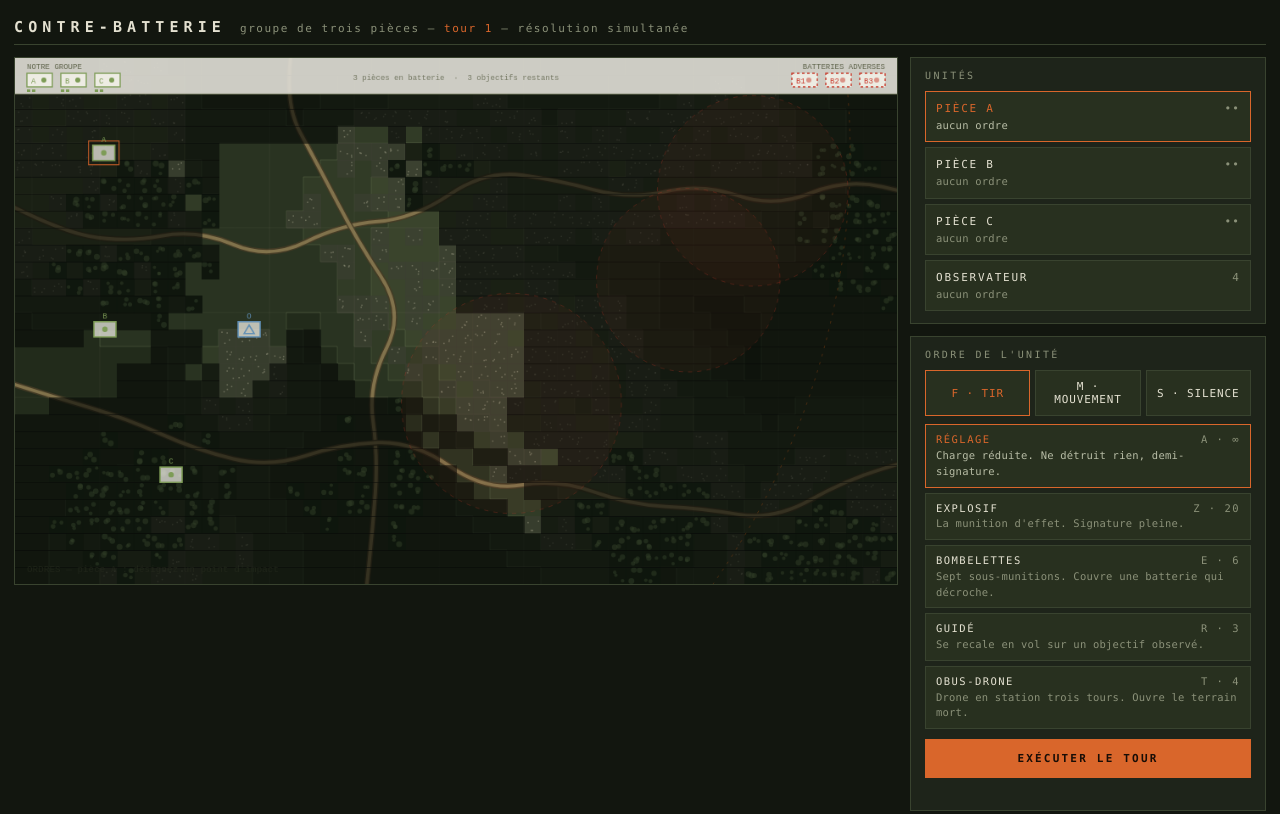
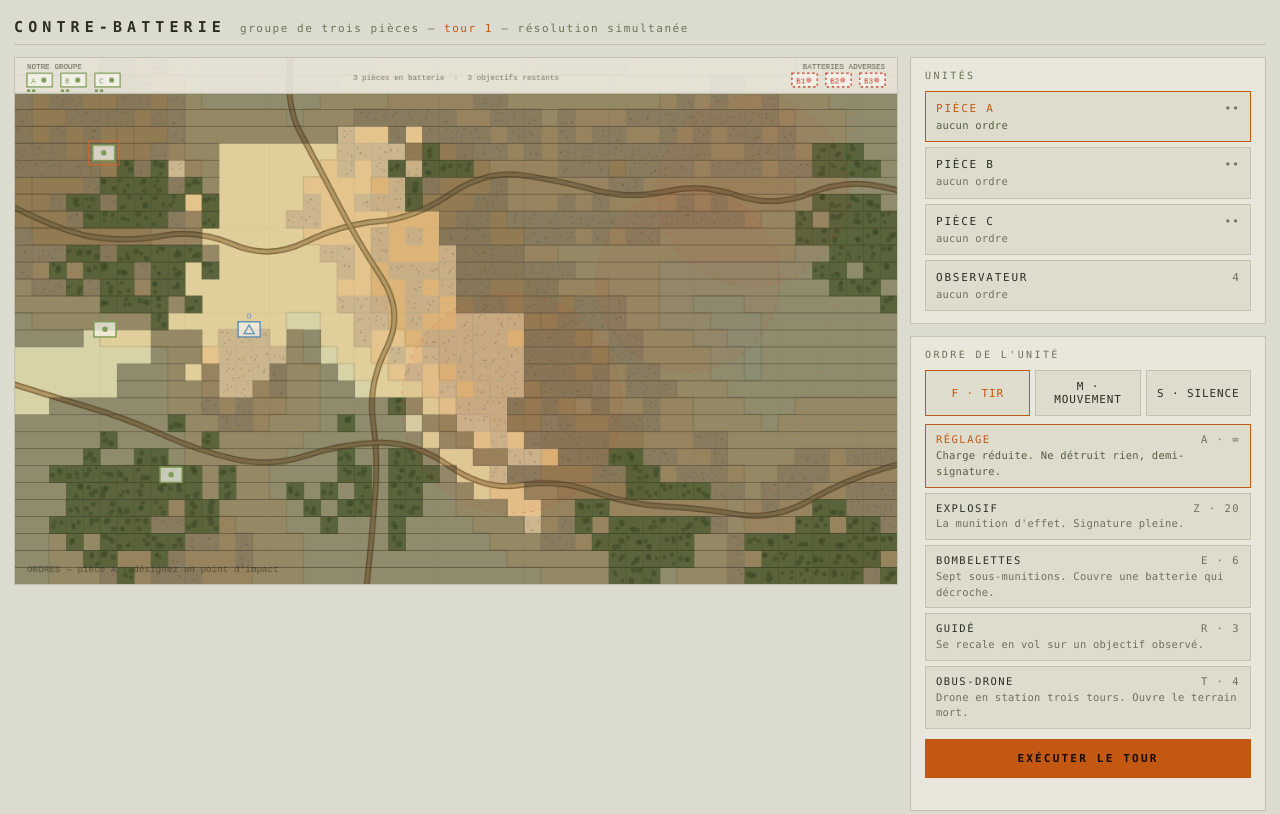
Before and after one commit to DeGraciaMathieu/defilade, a website with bundled scripts: page index.html in a window 1280 px wide. Shown: the top 814 px of the page. Built offline with nearby package versions, Linux system fonts and the light colour scheme.

Commit message:
Thème clair et palettes de carte commutables en jeu
Bascule le châssis UI en thème clair et introduit MAP_PALETTES (topo,
état-major, vif) : bake.js lit la palette active via S.palette, un
sélecteur 3 boutons la change et re-bake terrain + brouillard. Le
brouillard assombrit les zones non vues pour rester lisible sur terrain
clair. La palette persiste entre les missions ; TER[t].c retiré.

Co-Authored-By: Claude Opus 4.8 (1M context) <noreply@anthropic.com>

```diff
--- a/index.html
+++ b/index.html
@@ -6,9 +6,9 @@
 <title>CONTRE-BATTERIE — groupe de trois pièces</title>
 <style>
   :root{
-    --drab:#12160f; --board:#1e241a; --board-hi:#28301f;
-    --chalk:#e4e1d1; --dim:#8b9179; --fire:#d9662b; --alert:#c8382a;
-    --blue:#5f8fb5; --rule:#39432f;
+    --drab:#dcdbcf; --board:#e9e7db; --board-hi:#dedccd;
+    --chalk:#2b2f22; --dim:#6d7358; --fire:#c25812; --alert:#b3302a;
+    --blue:#3f6f95; --rule:#c3c1af;
   }
   *{box-sizing:border-box}
   html,body{margin:0;background:var(--drab);color:var(--chalk);
@@ -22,7 +22,7 @@
   .sub b{color:var(--fire);font-weight:400}
   #wrap{display:grid;grid-template-columns:1fr 356px;gap:12px}
   @media(max-width:1140px){#wrap{grid-template-columns:1fr}}
-  canvas{display:block;width:100%;height:auto;background:#141a12;
+  canvas{display:block;width:100%;height:auto;background:#c9cdb5;
     border:1px solid var(--rule);cursor:crosshair}
   .panel{background:var(--board);border:1px solid var(--rule);padding:12px 14px;margin-bottom:12px}
   .panel h2{font-size:10px;letter-spacing:.24em;color:var(--dim);margin:0 0 10px;
@@ -41,7 +41,7 @@
     text-transform:uppercase;letter-spacing:.16em;font-size:11px}
   .roster .hp{color:var(--dim);letter-spacing:.1em}
   .roster .ord{font-size:10.5px;color:var(--dim)}
-  .roster button.sel .ord{color:#b8bda6}
+  .roster button.sel .ord{color:#55603f}
   .roster .plotted{color:var(--alert)}
   .roster button.dead{opacity:.3;text-decoration:line-through}
 
@@ -54,7 +54,7 @@
     letter-spacing:.14em;font-size:10.5px}
   .ammo .top .k{color:var(--dim)}
   .ammo .d{font-size:10.5px;color:var(--dim)}
-  .ammo button.sel .d{color:#b8bda6}
+  .ammo button.sel .d{color:#55603f}
   .ammo button.out{opacity:.32}
 
   #go{background:var(--fire);border-color:var(--fire);color:#180d06;font-weight:700;
@@ -72,7 +72,7 @@
   #log div{border-bottom:1px dotted var(--rule);padding:3px 0;display:flex;gap:8px}
   #log .n{color:var(--dim);flex:none}
   #log .hit{color:var(--fire)} #log .warn{color:var(--alert)}
-  #log .dim{color:var(--dim)} #log .ok{color:#9dbd76} #log .blue{color:var(--blue)}
+  #log .dim{color:var(--dim)} #log .ok{color:#5c7a2e} #log .blue{color:var(--blue)}
   #log .sep{color:var(--dim);border-bottom:1px solid var(--rule);letter-spacing:.2em;
     text-transform:uppercase;font-size:10px;padding-top:8px}
   .hint{font-size:10.5px;color:var(--dim);line-height:1.7}
@@ -134,6 +134,11 @@
       </div>
 
       <div class="panel">
+        <h2>Rendu de carte</h2>
+        <div class="three" id="palette"></div>
+      </div>
+
+      <div class="panel">
         <div class="hint">
           <b>1 2 3</b> pièce · <b>4</b> observateur · <b>F M S</b> ordre · <b>A Z E R T</b> munition<br>
           <b>Espace</b> exécuter · <b>N</b> nouvelle mission<br><br>
--- a/src/config.js
+++ b/src/config.js
@@ -17,12 +17,47 @@ export const SIG_PLOT = 1;               // signature déclenchant un plot de lo
 /* --- terrain --- */
 export const T_OPEN = 0, T_WOOD = 1, T_ROAD = 2, T_MARSH = 3, T_ROCK = 4;
 export const TER = [
-  { n:'Découvert', cost:1,   blast:1,    los:true,  c:'' },
-  { n:'Bois',      cost:1.8, blast:.85,  los:false, c:'#1b2a18' },
-  { n:'Route',     cost:.5,  blast:1.15, los:true,  c:'#6b5c3a' },
-  { n:'Marais',    cost:2.5, blast:.55,  los:true,  c:'#243028' },
-  { n:'Rocaille',  cost:1.4, blast:1.35, los:true,  c:'#3d3f33' }
+  { n:'Découvert', cost:1,   blast:1,    los:true  },
+  { n:'Bois',      cost:1.8, blast:.85,  los:false },
+  { n:'Route',     cost:.5,  blast:1.15, los:true  },
+  { n:'Marais',    cost:2.5, blast:.55,  los:true  },
+  { n:'Rocaille',  cost:1.4, blast:1.35, los:true  }
 ];
+
+/* --- palettes de carte (choix visuel en jeu, sans effet sur le gameplay) ---
+   Chaque palette pilote le pré-rendu de bake.js : bandes de relief, calques de terrain,
+   textures, routes, quadrillage et voile de brouillard. `ter` est indexé par T_WOOD…T_ROCK. */
+export const MAP_PALETTES = {
+  topo: {
+    n:'Topographique',
+    bands:['#cdd6b0','#d7d3a6','#e0cf9a','#e4c48c','#dcb478'],
+    bandLine:'rgba(122,106,68,.35)', grid:'rgba(90,70,40,.06)',
+    ter:{ [T_WOOD]:'#5f7d3e', [T_ROAD]:'#b39b6a', [T_MARSH]:'#8bb0a8', [T_ROCK]:'#b9ac90' },
+    woodSpeck:'rgba(60,88,38,.5)', marshReed:'rgba(70,120,110,.5)', rockSpeck:'rgba(120,105,70,.45)',
+    roads:[[7,'rgba(120,96,54,.9)'],[4,'rgba(190,164,110,.8)']],
+    fog:'rgba(54,48,34,.44)'
+  },
+  staff: {
+    n:'État-major',
+    bands:['#c4cbb2','#ccd2ba','#d3d8c2','#dbe0ca','#e2e6d2'],
+    bandLine:'rgba(90,99,64,.4)', grid:'rgba(60,70,40,.08)',
+    ter:{ [T_WOOD]:'#7f9760', [T_ROAD]:'#b6a884', [T_MARSH]:'#9fb0a6', [T_ROCK]:'#b4b39c' },
+    woodSpeck:'rgba(70,90,50,.5)', marshReed:'rgba(90,120,112,.4)', rockSpeck:'rgba(90,92,72,.4)',
+    roads:[[7,'rgba(90,84,60,.85)'],[4,'rgba(160,150,116,.75)']],
+    fog:'rgba(46,52,40,.46)'
+  },
+  vivid: {
+    n:'Vif',
+    bands:['#b6cc82','#c0d38e','#cbd99a','#d5e0a8','#dee7b6'],
+    bandLine:'rgba(90,120,50,.32)', grid:'rgba(70,110,40,.06)',
+    ter:{ [T_WOOD]:'#4f7a34', [T_ROAD]:'#c2a061', [T_MARSH]:'#6fb0c4', [T_ROCK]:'#c3bd93' },
+    woodSpeck:'rgba(45,95,30,.5)', marshReed:'rgba(60,140,160,.5)', rockSpeck:'rgba(120,110,70,.4)',
+    roads:[[7,'rgba(150,120,60,.9)'],[4,'rgba(210,180,110,.8)']],
+    fog:'rgba(38,50,34,.44)'
+  }
+};
+export const MAP_PALETTE_ORDER = ['topo','staff','vivid'];
+export const DEFAULT_PALETTE = 'topo';
 
 /* --- génération de terrain --- */
 export const HILL_COUNT = 11;
--- a/src/input/input.js
+++ b/src/input/input.js
@@ -1,9 +1,10 @@
 /* Entrées : souris, clavier, boutons. Les gestes deviennent des ordres ou des changements de sélection. */
-import { W, H, CELL, COLS, ROWS, AMMO, ORDER } from '../config.js';
+import { W, H, CELL, COLS, ROWS, AMMO, ORDER, MAP_PALETTES, MAP_PALETTE_ORDER } from '../config.js';
 import { ei, clamp } from '../rules/grid.js';
 import { pathTo } from '../rules/reach.js';
 import { S, selUnit, budgetOf } from '../state/state.js';
 import { cv } from '../render/draw.js';
+import { bakeTerrain, bakeFog } from '../render/bake.js';
 import { refresh, refreshRead } from '../render/hud.js';
 
 const $ = id => document.getElementById(id);
@@ -63,8 +64,25 @@ export function buildRoster(){
   box.appendChild(b);
 }
 
+/* Sélecteur de palette de carte : change S.palette et re-bake le terrain et le brouillard. */
+function buildPalette(){
+  const box = $('palette'); box.innerHTML = '';
+  for (const id of MAP_PALETTE_ORDER){
+    const b = document.createElement('button');
+    b.textContent = MAP_PALETTES[id].n;
+    b.classList.toggle('sel', id === S.palette);
+    b.onclick = () => {
+      S.palette = id;
+      bakeTerrain(); bakeFog();
+      for (const c of box.children) c.classList.toggle('sel', c === b);
+    };
+    box.appendChild(b);
+  }
+}
+
 export function initInput({ execute, reset }){
   onExecute = execute; onReset = reset;
+  buildPalette();
 
   cv.addEventListener('mousemove', e => { S.mouse = toMap(e); refreshRead(); });
   cv.addEventListener('click', e => {
--- a/src/render/bake.js
+++ b/src/render/bake.js
@@ -1,5 +1,5 @@
 /* Couches pré-rendues : le relief, le brouillard et la zone de mouvement ne bougent pas d'une frame à l'autre. */
-import { W, H, CELL, COLS, ROWS, T_OPEN, T_WOOD, T_ROAD, T_MARSH, TER, DRONE_R } from '../config.js';
+import { W, H, CELL, COLS, ROWS, T_OPEN, T_WOOD, T_ROAD, T_MARSH, MAP_PALETTES, DRONE_R } from '../config.js';
 import { ei } from '../rules/grid.js';
 import { computeReach } from '../rules/reach.js';
 import { S, selUnit, budgetOf } from '../state/state.js';
@@ -18,12 +18,13 @@ const rctx = reachCv.getContext('2d');
 export const reach = { on:false };
 
 export function bakeTerrain(){
+  const P = MAP_PALETTES[S.palette];
   for (let cy=0;cy<ROWS;cy++) for (let cx=0;cx<COLS;cx++){
     const b = Math.min(4, Math.floor(S.elev[ei(cx,cy)]/20));
-    tctx.fillStyle = ['#1c2417','#222b1b','#293321','#313b26','#3a442c'][b];
+    tctx.fillStyle = P.bands[b];
     tctx.fillRect(cx*CELL, cy*CELL, CELL+1, CELL+1);
   }
-  tctx.strokeStyle = 'rgba(150,168,118,.22)'; tctx.lineWidth = 1;
+  tctx.strokeStyle = P.bandLine; tctx.lineWidth = 1;
   tctx.beginPath();
   for (let cy=0;cy<ROWS;cy++) for (let cx=0;cx<COLS;cx++){
     const b = Math.floor(S.elev[ei(cx,cy)]/20);
@@ -38,18 +39,18 @@ export function bakeTerrain(){
     const t = S.ter[ei(cx,cy)], x = cx*CELL, y = cy*CELL;
     if (t === T_OPEN || t === T_ROAD) continue;
     tctx.globalAlpha = t === T_WOOD ? .8 : .55;
-    tctx.fillStyle = TER[t].c;
+    tctx.fillStyle = P.ter[t];
     tctx.fillRect(x, y, CELL+1, CELL+1);
     tctx.globalAlpha = 1;
     if (t === T_WOOD){
-      tctx.fillStyle = 'rgba(122,152,96,.5)';
+      tctx.fillStyle = P.woodSpeck;
       for (let k=0;k<3;k++){
         tctx.beginPath();
         tctx.arc(x+3+Math.random()*(CELL-6), y+3+Math.random()*(CELL-6), 2+Math.random()*1.6, 0, 6.29);
         tctx.fill();
       }
     } else if (t === T_MARSH){
-      tctx.strokeStyle = 'rgba(126,164,158,.4)'; tctx.lineWidth = 1;
+      tctx.strokeStyle = P.marshReed; tctx.lineWidth = 1;
       tctx.beginPath();
       for (let k=0;k<3;k++){
         const yy = y+4+k*6, xx = x+2+Math.random()*5;
@@ -57,14 +58,14 @@ export function bakeTerrain(){
       }
       tctx.stroke();
     } else {
-      tctx.fillStyle = 'rgba(186,182,158,.4)';
+      tctx.fillStyle = P.rockSpeck;
       for (let k=0;k<4;k++)
         tctx.fillRect(x+2+Math.random()*(CELL-5), y+2+Math.random()*(CELL-5), 1.6, 1.6);
     }
   }
   // routes, tracées en dernier et lissées
   for (const pts of S.roads){
-    for (const [w, col] of [[7,'rgba(70,60,38,.9)'],[4,'rgba(150,132,88,.75)']]){
+    for (const [w, col] of P.roads){
       tctx.strokeStyle = col; tctx.lineWidth = w; tctx.lineJoin = 'round'; tctx.lineCap = 'round';
       tctx.beginPath(); tctx.moveTo(pts[0].x, pts[0].y);
       for (let i=1;i<pts.length-1;i++)
@@ -73,7 +74,7 @@ export function bakeTerrain(){
       tctx.stroke();
     }
   }
-  tctx.strokeStyle = 'rgba(228,225,209,.05)'; tctx.lineWidth = 1;
+  tctx.strokeStyle = P.grid; tctx.lineWidth = 1;
   tctx.beginPath();
   for (let x=0;x<=W;x+=100){ tctx.moveTo(x,0); tctx.lineTo(x,H); }
   for (let y=0;y<=H;y+=100){ tctx.moveTo(0,y); tctx.lineTo(W,y); }
@@ -81,8 +82,9 @@ export function bakeTerrain(){
 }
 
 export function bakeFog(){
+  const fog = MAP_PALETTES[S.palette].fog;
   fctx.clearRect(0,0,W,H);
-  fctx.fillStyle = 'rgba(8,10,7,.62)';
+  fctx.fillStyle = fog;
   for (let cy=0;cy<ROWS;cy++){
     let run = -1;
     for (let cx=0;cx<=COLS;cx++){
@@ -103,7 +105,7 @@ export function bakeFog(){
       fctx.beginPath(); fctx.arc(d.x,d.y,DRONE_R,0,6.29); fctx.fill();
     }
     fctx.globalCompositeOperation = 'source-over';
-    fctx.fillStyle = 'rgba(8,10,7,.62)';
+    fctx.fillStyle = fog;
   }
 }
 
--- a/src/state/state.js
+++ b/src/state/state.js
@@ -1,6 +1,6 @@
 /* L'état du jeu : un seul objet mutable. Les règles n'y touchent jamais, la boucle l'orchestre. */
 import {
-  COLS, ROWS, AMMO, ORDER, MOVE_GUN, MOVE_OBS, GUN_HP, MOVE_BIAS,
+  COLS, ROWS, AMMO, ORDER, MOVE_GUN, MOVE_OBS, GUN_HP, MOVE_BIAS, DEFAULT_PALETTE,
   GUN_X_MIN, GUN_X_SPAN, GUN_Y_TOP, GUN_Y_STEP, GUN_Y_JITTER, FO_DX,
   PZONE_JX, PZONE_JY, PZONE_R,
   ENEMY_X_MIN, ENEMY_X_SPAN, ENEMY_Y_TOP, ENEMY_Y_STEP, ENEMY_Y_JITTER,
@@ -12,7 +12,7 @@ export const S = {
   rng:null,
   /* phase de jeu */
   phase:'plan', rt:0, settle:0, turn:1, sel:0, otype:'fire', ammo:'reg',
-  banner:null, mouse:{ x:-1, y:-1 },
+  banner:null, mouse:{ x:-1, y:-1 }, palette:DEFAULT_PALETTE,
   stock:{},
   /* unités */
   guns:[], enemies:[], eOrders:[], fo:null, pZone:null,
```
Also changed, not shown: docs/decisions.md (+19 -1 lines).
